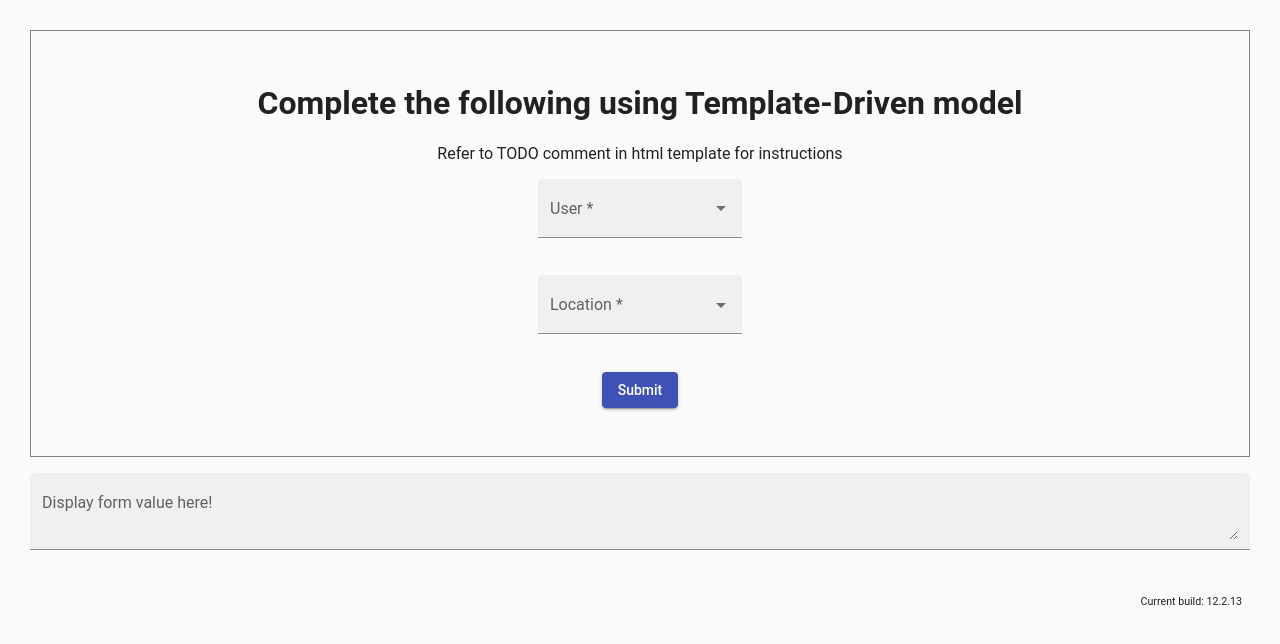
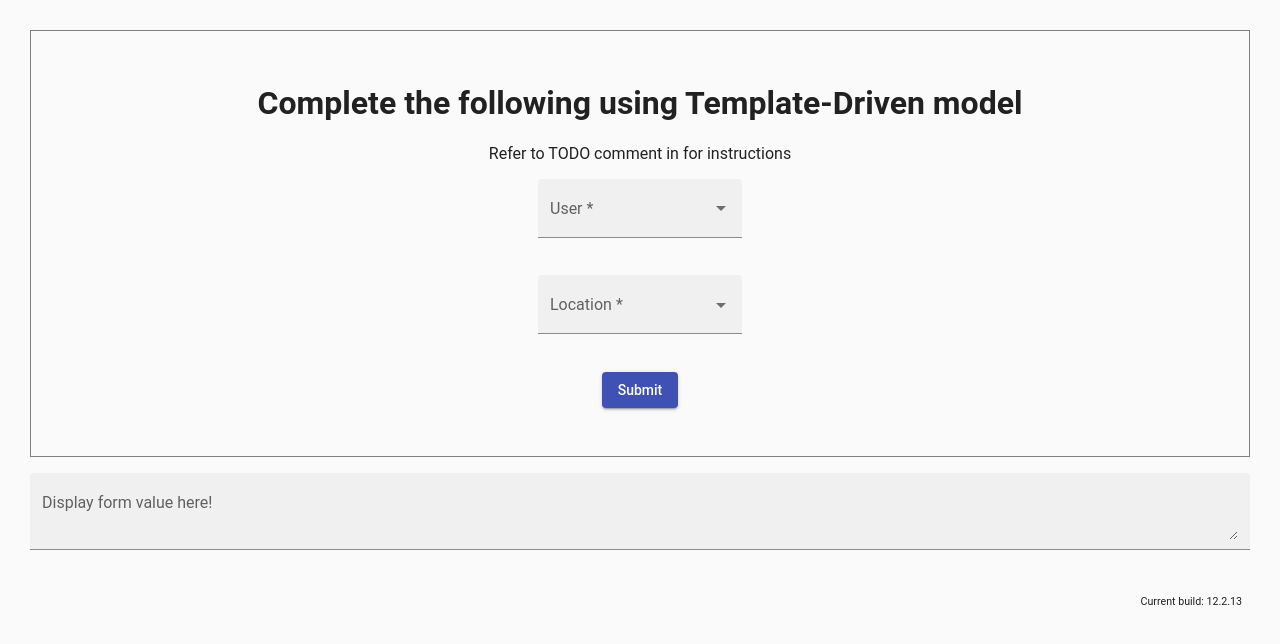
Before and after one commit to yinghuip/Sameple-Test-Template, an Angular app: page / in a window 1280 px wide. Shown: the top 644 px of the page. Built offline with nearby package versions, Linux system fonts and the light colour scheme.

Commit message:
1 file modified

```diff
--- a/src/app/simple-example.html
+++ b/src/app/simple-example.html
@@ -1,7 +1,7 @@
 <form class="example-form">
 <h1>Complete the following using Template-Driven model</h1>
 <p>
-<span class="caption">Refer to TODO comment in html template for instructions</span>
+<span class="caption">Refer to TODO comment in for instructions</span>
 </p>
 <mat-form-field appearance="fill">
 <mat-label>User</mat-label>
```
